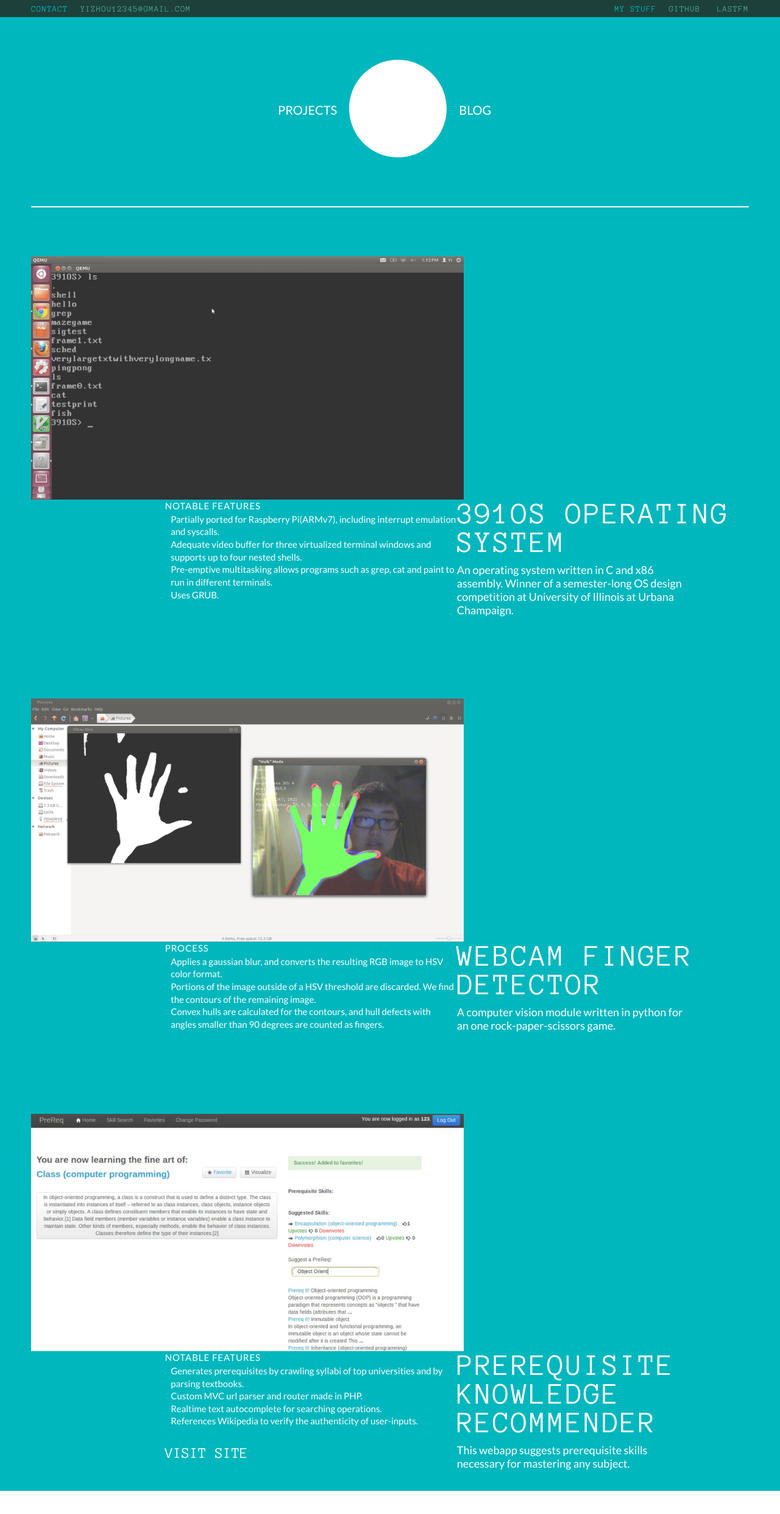
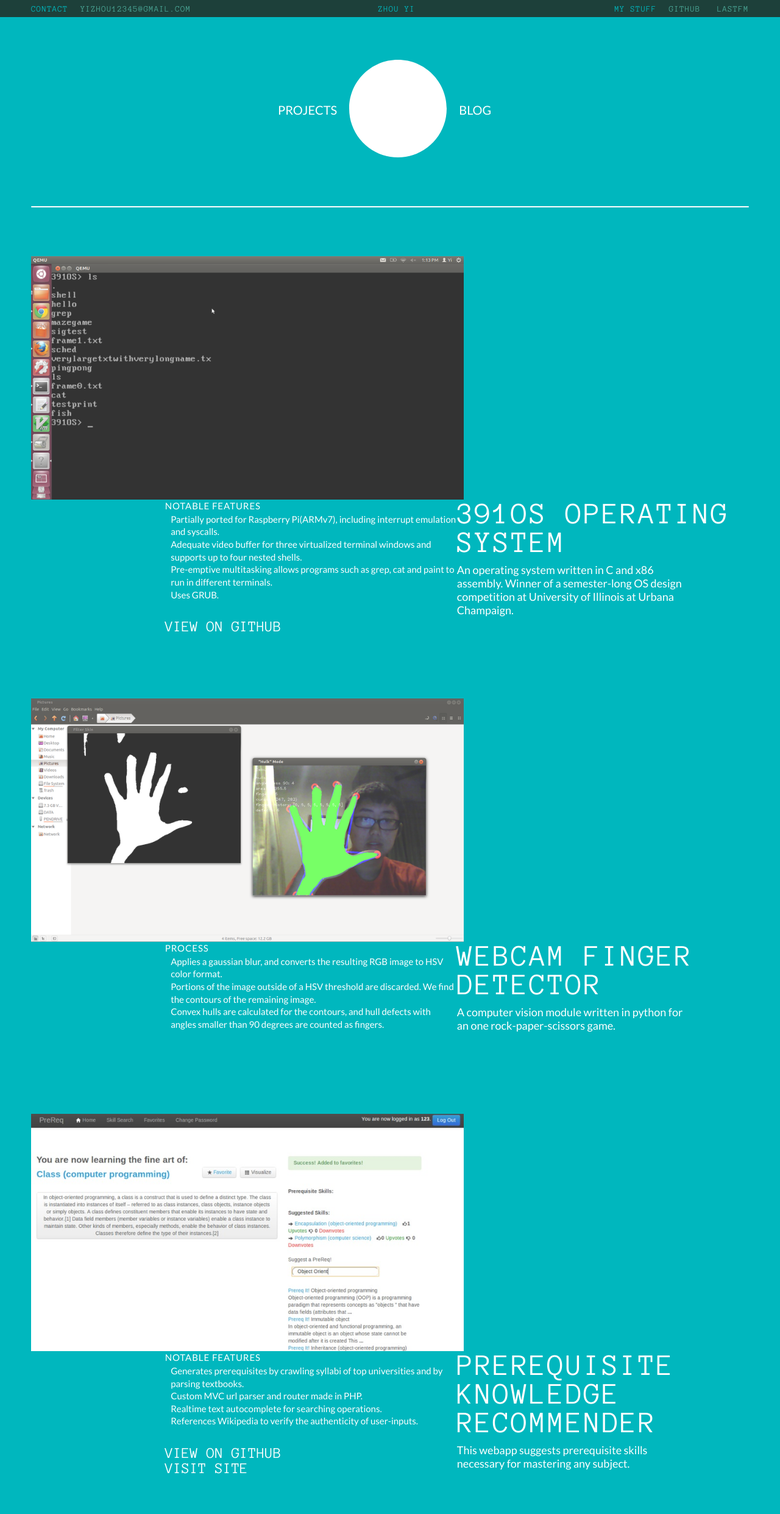
Before and after one commit to ZhouYii/YZJoey, a Jekyll site: the page built from index.html, in a window 1280 px wide. Shown: the whole page at 61% size. Built offline with Jekyll 4.4.1, drawn with Linux system fonts in a browser that asks for light colours; nearby versions of some CDN libraries; before the commit the page ends 2444 px from its top, so only the background shows below that.

Commit message:
Github links

```diff
--- a/_layouts/default.html
+++ b/_layouts/default.html
@@ -4,8 +4,8 @@
 	<meta charset="utf-8">
 	<meta name="viewport" content="width=device-width">
 	<meta http-equiv="X-UA-Compatible" content="IE=edge,chrome=1">
-	<meta name="description" content="Personal portfolio &amp; blog for Joey Zhou">
-	<title>{%if page.title %} {{ page.title }} | {% endif %} Joey Zhou</title>
+	<meta name="description" content="Personal &amp; blog for Zhou Yi">
+	<title>{%if page.title %} {{ page.title }} | {% endif %} Zhou Yi</title>
 	<link rel="icon" href="favicon.ico" type="image/x-icon" />
 	<link href='http://fonts.googleapis.com/css?family=Anonymous+Pro:400,700|Lato:400,700' rel='stylesheet' type='text/css'>
 	<link rel="stylesheet" type="text/css" href="/assets/css/style.css">
@@ -19,7 +19,11 @@
 			<ul class="contact-details">
 				<li>Contact</li>
 				<li>yizhou12345@gmail.com</li>
-			</ul>
+            </ul>
+
+            <ul class="contact-name">
+                <li>Zhou Yi</li>
+            </ul>
 
 			<ul class="contact-social">
 				<li>My Stuff</li>
@@ -56,6 +60,7 @@
 
 	</div>
 
+    <br><br>
 
 	<script src="//ajax.googleapis.com/ajax/libs/jquery/1.10.1/jquery.min.js"></script>
 	<script type="text/javascript" src="/assets/js/portfolio.js"></script>
--- a/assets/css/style.css
+++ b/assets/css/style.css
@@ -103,8 +103,29 @@ article pre.prettyprint{width:auto}
 .header .logo a{font-size:1em;margin:0}
 .header .logo a:hover{border-bottom:none}
 img{width:inherit;max-width:100%;height:auto}
-.contact-details{width:49.15254%;float:left;margin-right:1.69492%;display:inline}
-.contact-social{width:49.15254%;float:right;margin-right:0;*margin-left:-1em;display:inline;text-align:right}
+
+.contact-details{
+    width:45.15254%;
+    float:left;
+    margin-right:1.69492%;
+    display:inline
+}
+
+.contact-name{
+    width:8.15%;
+    float:left;
+    text-align:center;
+}
+
+.contact-social{
+    width:44.15254%;
+    float:right;
+    margin-right:0;
+    *margin-left:-1em;
+    display:inline;
+    text-align:right
+}
+
 .mobile-menu{display:none;cursor:pointer;margin:0.125em 0 0 0}
 .page-title{margin:0 auto 5em}
 .page-title .title{position:relative;margin:0;padding:0 0 0.3125em;z-index:10;font-size:2.1875em;font-weight:600;font-family:"lato","Anonymous Pro","Helvetica Neue","Helvetica",Helvetica,Arial,sans-serif;text-align:center;line-height:1.25em;color:#fffffd}
--- a/index.html
+++ b/index.html
@@ -24,7 +24,8 @@ layout: default
             <li>Adequate video buffer for three virtualized terminal windows and supports up to four nested shells.</li>
 			<li>Pre-emptive multitasking allows programs such as grep, cat and paint to run in different terminals.</li>
 			<li>Uses GRUB.</li>
-		</ul>
+        </ul>
+        <a class="anchor" href="http://prereq.web.engr.illinois.edu/" target="_blank" itemprop="url">View on Github</a>
 	</div>
 </article>
 
@@ -77,6 +78,8 @@ layout: default
 			<li>Realtime text autocomplete for searching operations.</li>
 			<li>References Wikipedia to verify the authenticity of user-inputs.</li>
 		</ul>
+        <a class="anchor" href="https://github.com/yigh/Prereq" target="_blank" itemprop="url">View on Github</a>
+        <br>
 		<a class="anchor" href="http://prereq.web.engr.illinois.edu/" target="_blank" itemprop="url">Visit Site</a>
 	</div>
 </article>
```
Also changed, not shown: 10 other files.
